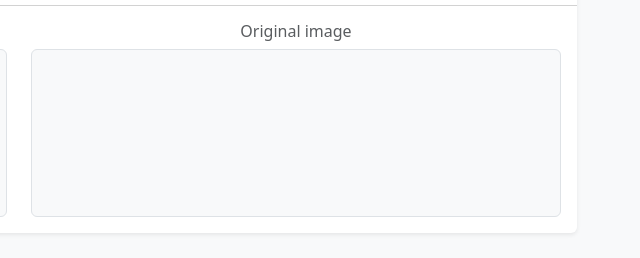
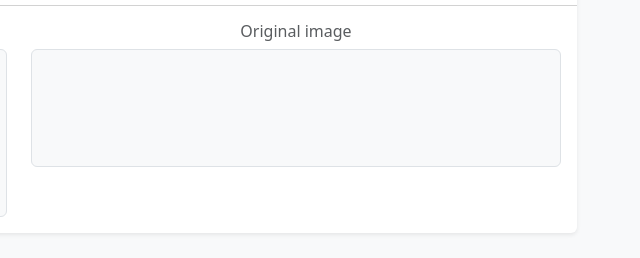
Before and after one commit to JibbySnip/photoresist-image-processing, a plain HTML site: page index.html in a window 1280 px wide. Shown: the part 439-697 px from the top of the page, 621-1261 px from the left. Drawn offline with nearby package versions, Linux system fonts and the light colour scheme.

Commit message:
Revert "tiny fix"
This reverts commit 7e59162bcad63bfaa3d3349591d0b5a07724c1b7.

```diff
--- a/index.html
+++ b/index.html
@@ -116,6 +116,8 @@
                                 <div class="border rounded bg-light p-2 overflow-auto">
                                     <canvas
                                         id="raw"
+                                        width="200"
+                                        height="100"
                                         class="d-block mx-auto"
                                     ></canvas>
                                 </div>
```
